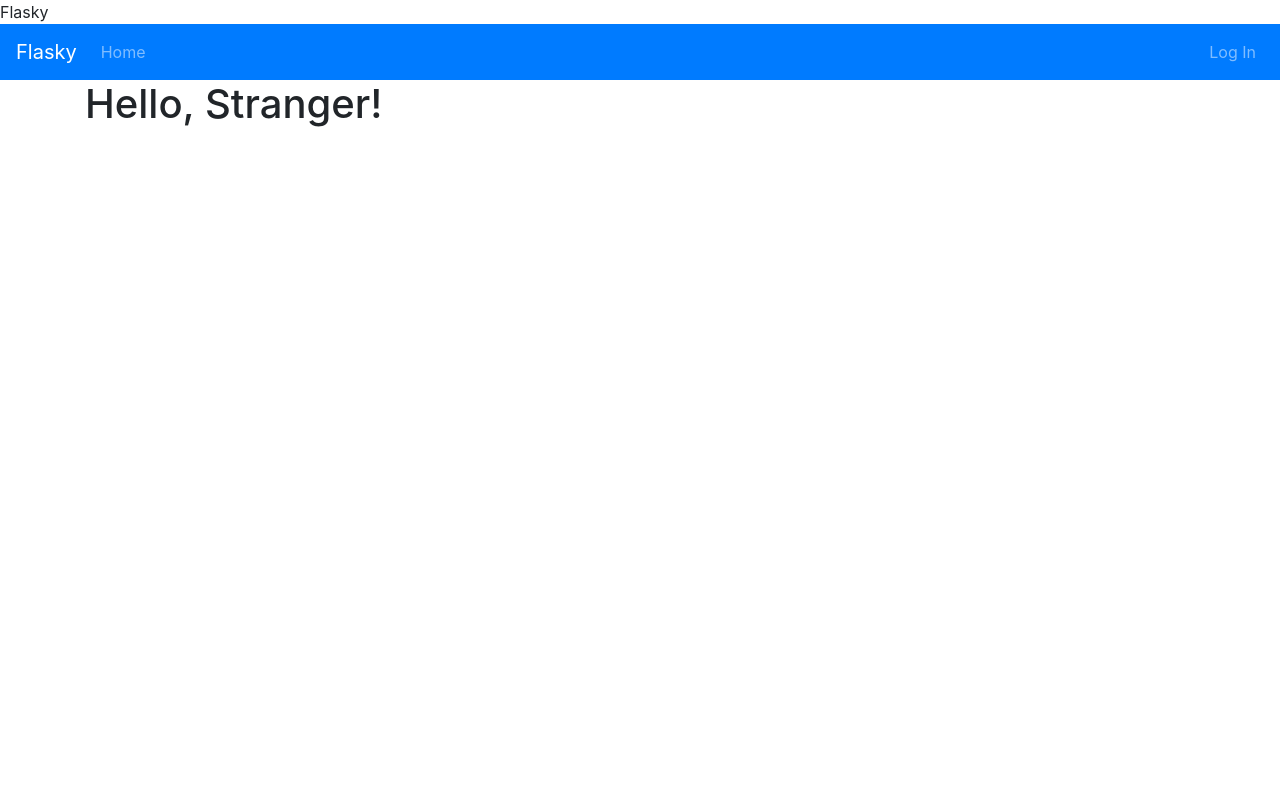
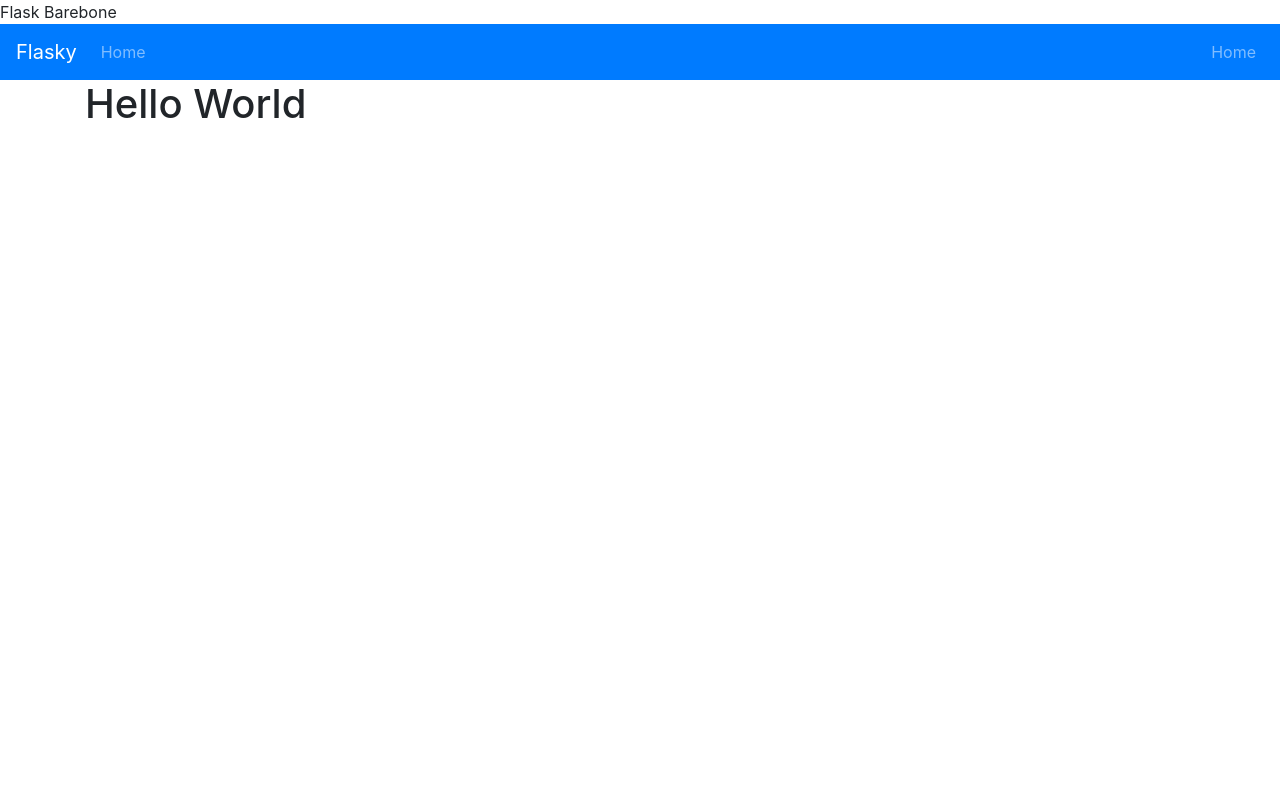
Before and after one commit to SebastianB12/Flask_Barebone, a Flask app: template app/templates/index.html in a window 1280 px wide. Run offline with Flask 2, Linux system fonts and the light colour scheme; the template is opened without the code that fills it: most values are stand-ins (such as "Sample title", 1, 10 or a date in 2020); some libraries are stand-ins or nearby versions.

Commit message:
Minor Changes to make it more barebone

```diff
--- a/app/main/views.py
+++ b/app/main/views.py
@@ -1,6 +1,5 @@
 from flask import render_template, redirect, url_for, abort, flash
 from . import main
-
 
 
 @main.route('/')
--- a/app/templates/base.html
+++ b/app/templates/base.html
@@ -1,4 +1,4 @@
-{% block title %}Flasky{% endblock %}
+{% block title %}Flask Barebone{% endblock %}
 
 {% block head %}
 <link rel="stylesheet" href="https://stackpath.bootstrapcdn.com/bootstrap/4.1.3/css/bootstrap.min.css" integrity="sha384-MCw98/SFnGE8fJT3GXwEOngsV7Zt27NXFoaoApmYm81iuXoPkFOJwJ8ERdknLPMO" crossorigin="anonymous">
@@ -19,28 +19,11 @@
             <li class="nav-item">
                 <a class="nav-link" href="{{ url_for('main.index') }}">Home</a>
             </li>
-            {% if current_user.is_authenticated %}
-            <li class="nav-item">
-                <a class="nav-link" href="{{ url_for('main.user', username=current_user.username) }}">Profile</a>
-            </li>
-            {% endif %}
         </ul>
         <ul class="navbar-nav navbar-right">
-            {% if current_user.is_authenticated %}
-            <li class="nav-item dropdown">
-                <a class="nav-link dropdown-toggle" href="#" id="navbarDropdown" role="button" data-toggle="dropdown" aria-haspopup="true" aria-expanded="false">
-                    <img src="{{ current_user.gravatar(size=18) }}">
-                    Account <b class="caret"></b>
-                </a>
-                <div class="dropdown-menu" aria-labelledby="navbarDropdown">
-                    <a class="dropdown-item" href="{{ url_for('auth.change_password') }}">Change Password</a>
-                    <a class="dropdown-item" href="{{ url_for('auth.change_email_request') }}">Change Email</a>
-                </div>
+            <li class="nav-item">
+                    <a class="nav-link" href="{{ url_for('main.index') }}">Home</a>
             </li>
-            <li class="nav-item"></li><a class="nav-link" href="{{ url_for('auth.logout') }}">Log Out</a></li>
-            {% else %}
-            <li class="nav-item"></li><a class="nav-link" href="{{ url_for('auth.login') }}">Log In</a></li>
-            {% endif %}
         </ul>
     </div>
 </nav>
--- a/app/templates/index.html
+++ b/app/templates/index.html
@@ -1,9 +1,9 @@
 {% extends "base.html" %}
 
-{% block title %}Flasky{% endblock %}
+{% block title %}Flask Barebone{% endblock %}
 
 {% block page_content %}
 <div class="page-header">
-    <h1>Hello, {% if current_user.is_authenticated %}{{ current_user.username }}{% else %}Stranger{% endif %}!</h1>
+    <h1>Hello World</h1>
 </div>
 {% endblock %}
```
